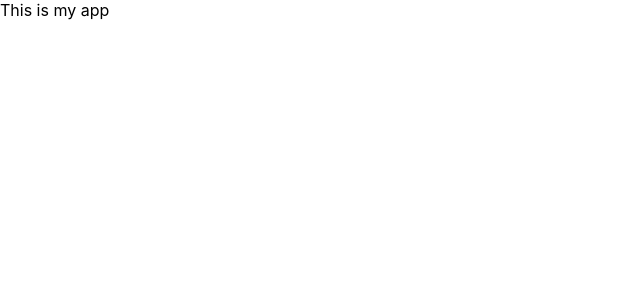
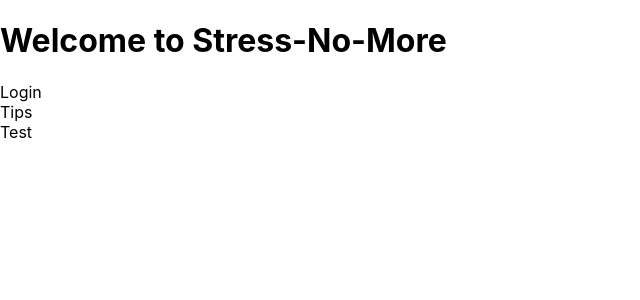
Before and after one commit to Lalit1999/stress-no-more, a React (Create React App) app: page / in a window 1280 px wide. Shown: the top 300 px of the page, without its empty margins (0-640 px from the left). Built offline with nearby package versions, Linux system fonts and the light colour scheme.

Commit message:
added welcome

```diff
--- a/package.json
+++ b/package.json
@@ -5,6 +5,7 @@
   "dependencies": {
     "react": "^16.8.2",
     "react-dom": "^16.8.2",
+    "react-router-dom": "^4.3.1",
     "react-scripts": "2.1.5"
   },
   "scripts": {
--- a/src/App.js
+++ b/src/App.js
@@ -1,14 +1,28 @@
 import React, { Component } from 'react';
+import { BrowserRouter, Route } from 'react-router-dom' ;
+
 import './App.css';
+import Welcome from './comps/Welcome.js'
 
 class App extends Component {
+
   render() {
     return (
       <div className="App">
-          This is my app
+          <BrowserRouter>
+            <div>
+              <Route path='/' exact component={Welcome} />
+                          </div>
+          </BrowserRouter>
       </div>
     );
   }
 }
 
 export default App;
+
+// <Route path='/test/stress-level' component={StressLevelTest} />
+//               <Route path='/test/other' component={StressOther} />
+//               <Route path='/login' component={Login} />
+//               <Route path='/register' component={Register} />
+//               <Route path='/tips' component={Tips} />
--- /dev/null
+++ b/src/comps/Welcome.js
@@ -0,0 +1,16 @@
+import React from 'react' ;
+
+const Welcome = () => {
+	return (
+		<div>
+			<h1> Welcome to Stress-No-More </h1>
+			<div>
+				<div> Login </div>
+				<div> Tips </div>
+				<div> Test </div>
+			</div>
+		</div>
+		) ;
+}
+
+export default Welcome ;
```
Also changed, not shown: 1 other file (tests, documents, lock files or other folders).
